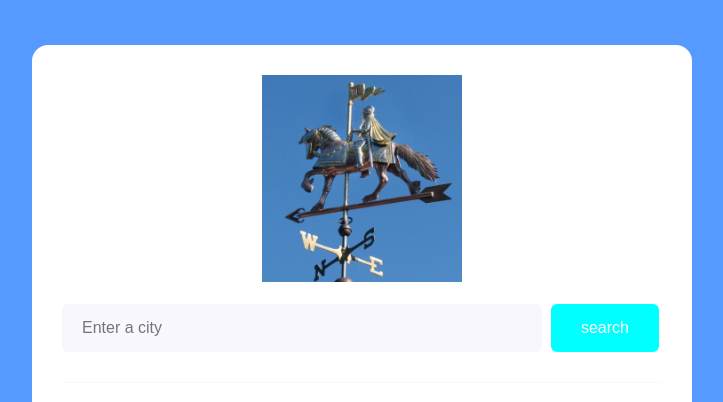
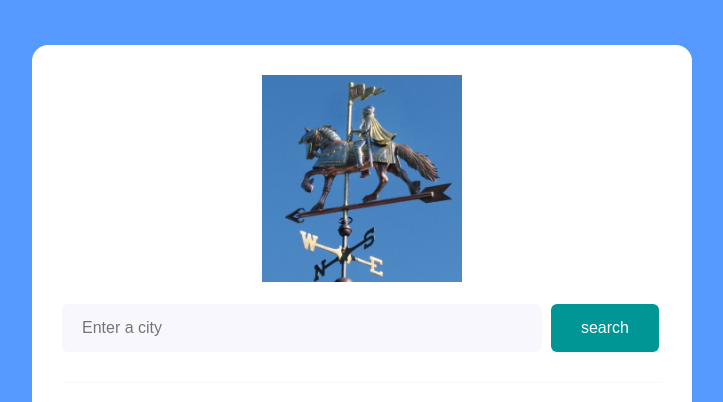
Before and after one commit to avknight/FINAL-PROJECT, a plain HTML site: page index.html in a window 1280 px wide. Shown: the top 402 px of the page, without its empty margins (278-1001 px from the left). Drawn offline with Linux system fonts and the light colour scheme.

Commit message:
updated button color

```diff
--- a/src/style.css
+++ b/src/style.css
@@ -30,7 +30,7 @@ header {
   padding: 15px 20px;
 }
 .search-form-button {
-  background: aqua;
+  background: rgb(0, 150, 150);
   padding: 15px 30px;
   border: none;
   margin-left: 5px;
```
